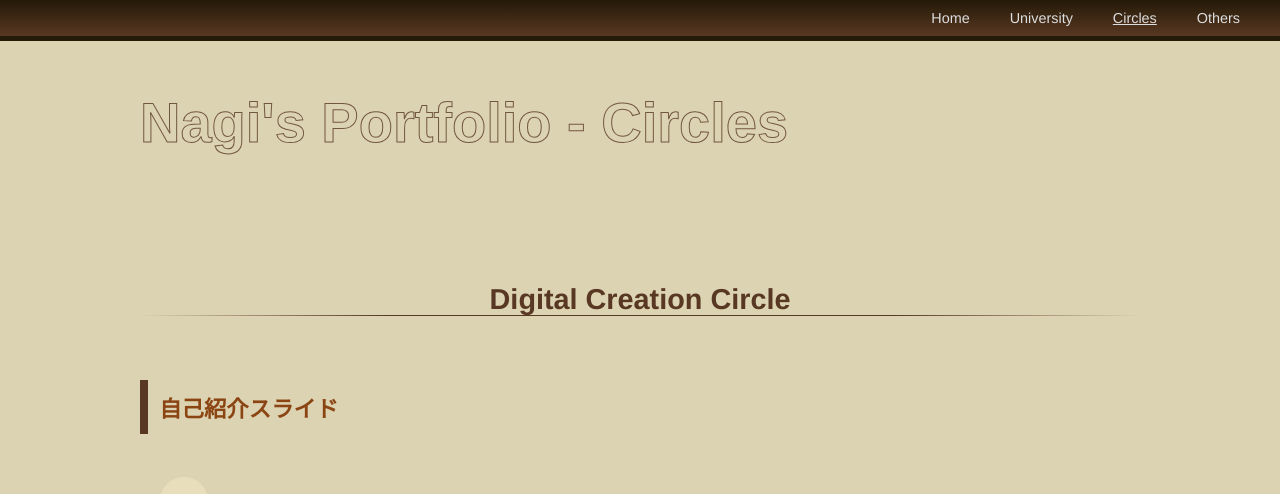
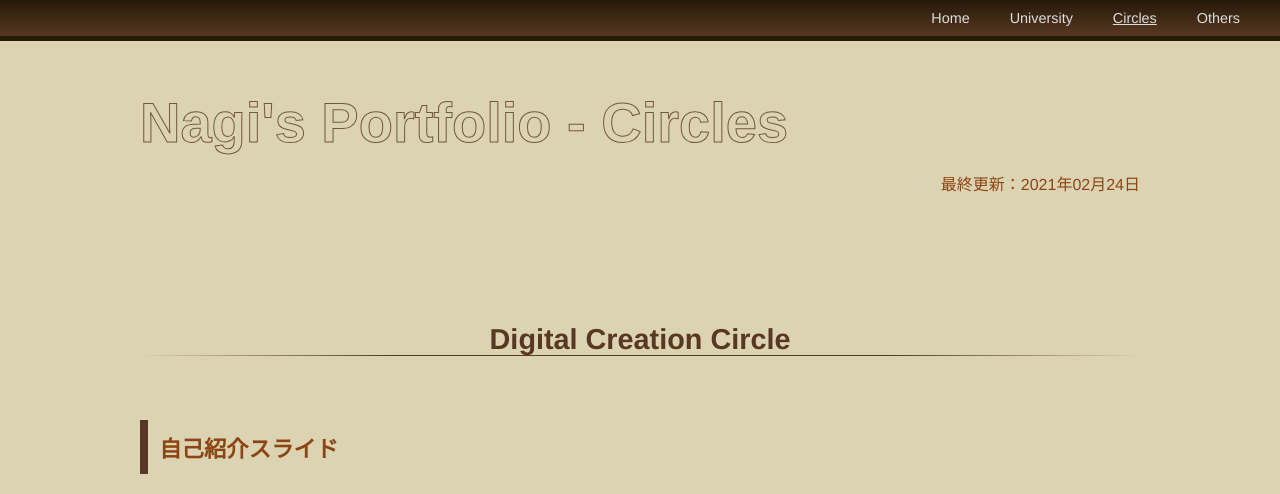
Before and after one commit to KataokaNagi/portfolio-websites, a plain HTML site: page pages/circles.html in a window 1280 px wide. Shown: the top 494 px of the page. Drawn offline with Linux system fonts and the light colour scheme; a web font is replaced by a local one.

Commit message:
sub-pages: add last-update

```diff
--- a/pages/circles.html
+++ b/pages/circles.html
@@ -71,6 +71,10 @@ Copyright (c) 2021 Kataoka Nagi
       <h1>
         Nagi's Portfolio - Circles
       </h1>
+
+      <p align="right">
+        最終更新：2021年02月24日
+      </p>
 
       <!-- Circles 01 -->
       <section class="subsection">
```
Also changed, not shown: pages/others.html (+4 -0 lines), pages/university.html (+4 -0 lines).
